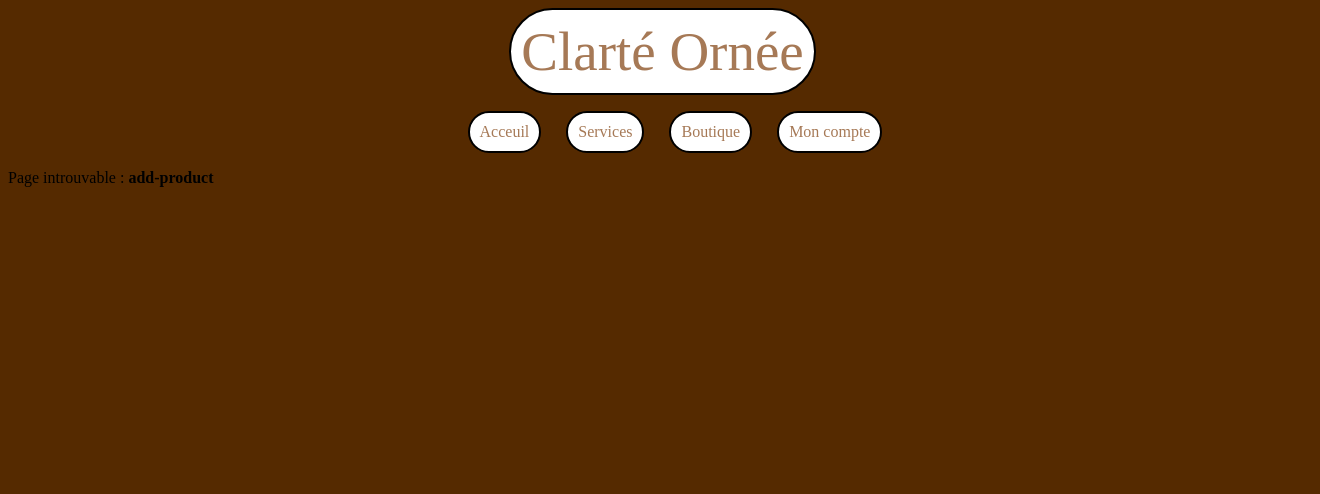
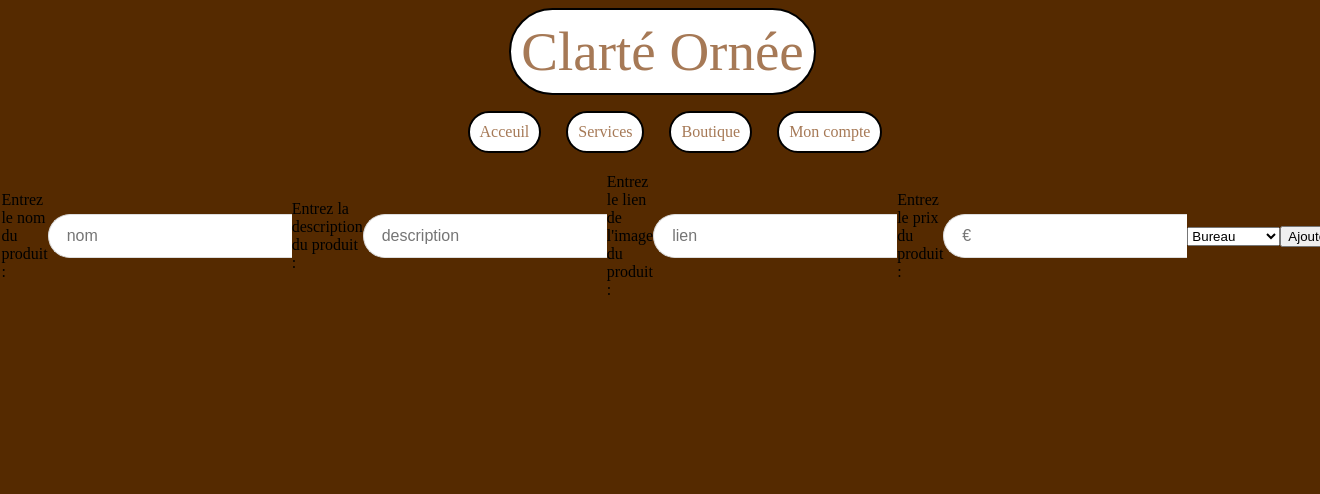
Before and after one commit to Made154/Clart--Orn-e-projet-tranversal, a PHP site: page /index.php?page=add-product in a window 1320 px wide; the page is wider, and only the part inside the window is pictured. Shown: the top 494 px of that part. Run offline with PHP 8.4, Linux system fonts and the light colour scheme; data comes from the database, SQL or seed files in the repository.

Commit message:
ajout final de l'option admin add

```diff
--- a/Création de notre base de donnée/mld.sql
+++ b/Création de notre base de donnée/mld.sql
@@ -25,7 +25,7 @@ CREATE TABLE category (
 );
 
 CREATE TABLE article (
-    id INT PRIMARY KEY,
+    id INT NOT NULL AUTO_INCREMENT PRIMARY KEY,
     id_category INT NOT NULL,
     name VARCHAR(100),
     description TEXT,
--- a/models/add.php
+++ b/models/add.php
@@ -1,17 +1,17 @@
 <?php
 
-include('models/bdd.php');
+include('bdd.php');
 
 if (!empty($_POST)) {
-	$sql = "INSERT INTO article(name, description, illustration, price, new) VALUES(:name, :description, :illustration, :price, 1)";
+	$sql = "INSERT INTO article(name, description, illustration, price, is_new) VALUES(:name, :description, :illustration, :price, 1)";
 	$query = $db->prepare($sql);
 	$query->execute([
 		':name' => $_POST['name'],
-        ':description' => $_POST['descritpion'],
+        ':description' => $_POST['description'],
         ':illustration' => $_POST['illustration'],
 		':price' => $_POST['price'],
 	]);
-	header("Location: index.php?page=shop.php");
+	header("Location: index.php?page=shop");
 }
 
 ?>
--- a/views/pages/add_product.php
+++ b/views/pages/add-product.php
@@ -1,24 +1,14 @@
-<!DOCTYPE html>
-<html lang="en">
-<head>
-    <meta charset="UTF-8">
-    <meta name="viewport" content="width=device-width, initial-scale=1.0">
-    <title>Clarté Ornée</title>
-    <link rel="stylesheet" href="../../assests/css/add.css">
+<?php require('models/add.php') ?>
 
-</head>
-
-<?php require('../../models/add.php') ?>
-
-<form action="add_product" method="POST">
+<form action="index.php?page=add-product" method="POST">
     <label for="name_new">Entrez le nom du produit : </label>
-    <input type="text" autocomplete="name"><br>
+    <input type="text" name="name" placeholder="nom" autocomplete="name"><br>
     <label for="name_new">Entrez la description du produit : </label>
-    <input type="text" autocomplete="description"><br>
+    <input type="text" name="description" placeholder="description" autocomplete="description"><br>
     <label for="name_new">Entrez le lien de l'image du produit : </label>
-    <input type="text" autocomplete="price"><br>
+    <input type="text" name="illustration" placeholder="lien" autocomplete="illustration"><br>
     <label for="name_new">Entrez le prix du produit : </label>
-    <input type="text" autocomplete="price"><br>
+    <input type="text" name="price" placeholder="€" autocomplete="price"><br>
     <select id="type_produit" name="type_produit">
     <option value="Bureau">Bureau</option>
     <option value="Table">Table</option>
--- a/views/pages/shop.php
+++ b/views/pages/shop.php
@@ -1,6 +1,6 @@
 <?php include('views/partials/_search.php') ?>
 
-<a href="views/pages/add_product.php">Ajouter</a>
+<a href="index.php?page=add-product">Ajouter</a>
 
     <h2 class=name_category>Bureau</h2>
         <div class=article>
```
